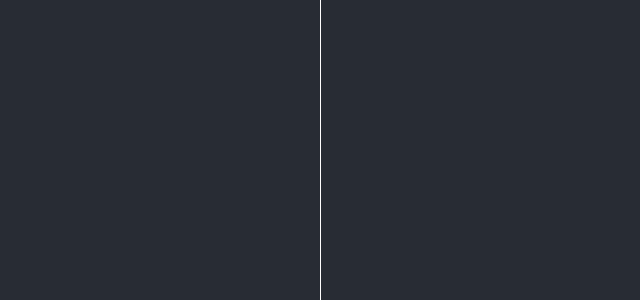
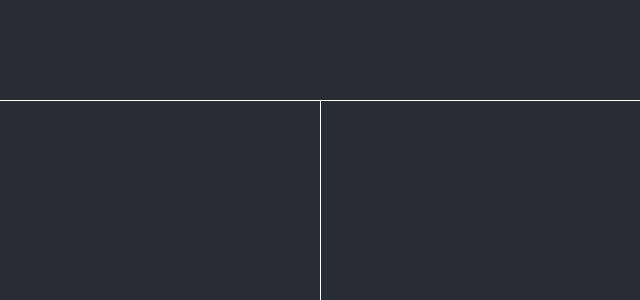
Before and after one commit to DiRaiks/react_redux-saga, a React (Create React App) app: page / in a window 1280 px wide. Shown: the top 300 px of the page, without its empty margins (320-960 px from the left). Built offline with nearby package versions, Linux system fonts and the light colour scheme.

Commit message:
add style for collumn

```diff
--- a/src/App.css
+++ b/src/App.css
@@ -1,10 +1,20 @@
-.App {
+.app {
   text-align: center;
   background-color: #282c34;
   min-height: 100vh;
   display: flex;
   font-size: calc(10px + 2vmin);
   color: white;
+flex-direction: column}
+
+.appHeader {
+  height: 100px;
+  border-bottom: 1px solid white;
+}
+
+.appContent {
+  display: flex;
+  flex: 1;
 }
 
 .side:first-of-type {
--- a/src/App.js
+++ b/src/App.js
@@ -7,10 +7,12 @@ import { Side } from './components'
 class App extends Component {
   render() {
     return (
-      <div className="App">
-        <header className="App-header" />
-        <Side />
-        <Side />
+      <div className="app">
+        <header className="appHeader" />
+        <div className="appContent">
+            <Side />
+            <Side />
+        </div>
       </div>
     );
   }
--- a/src/components/Side/side.css
+++ b/src/components/Side/side.css
@@ -1,8 +1,9 @@
 .side {
     flex: 50%;
+    padding: 20px 30px;
 }
 
 
 .sideHeader {
-
+    height: 40px;
 }
```
